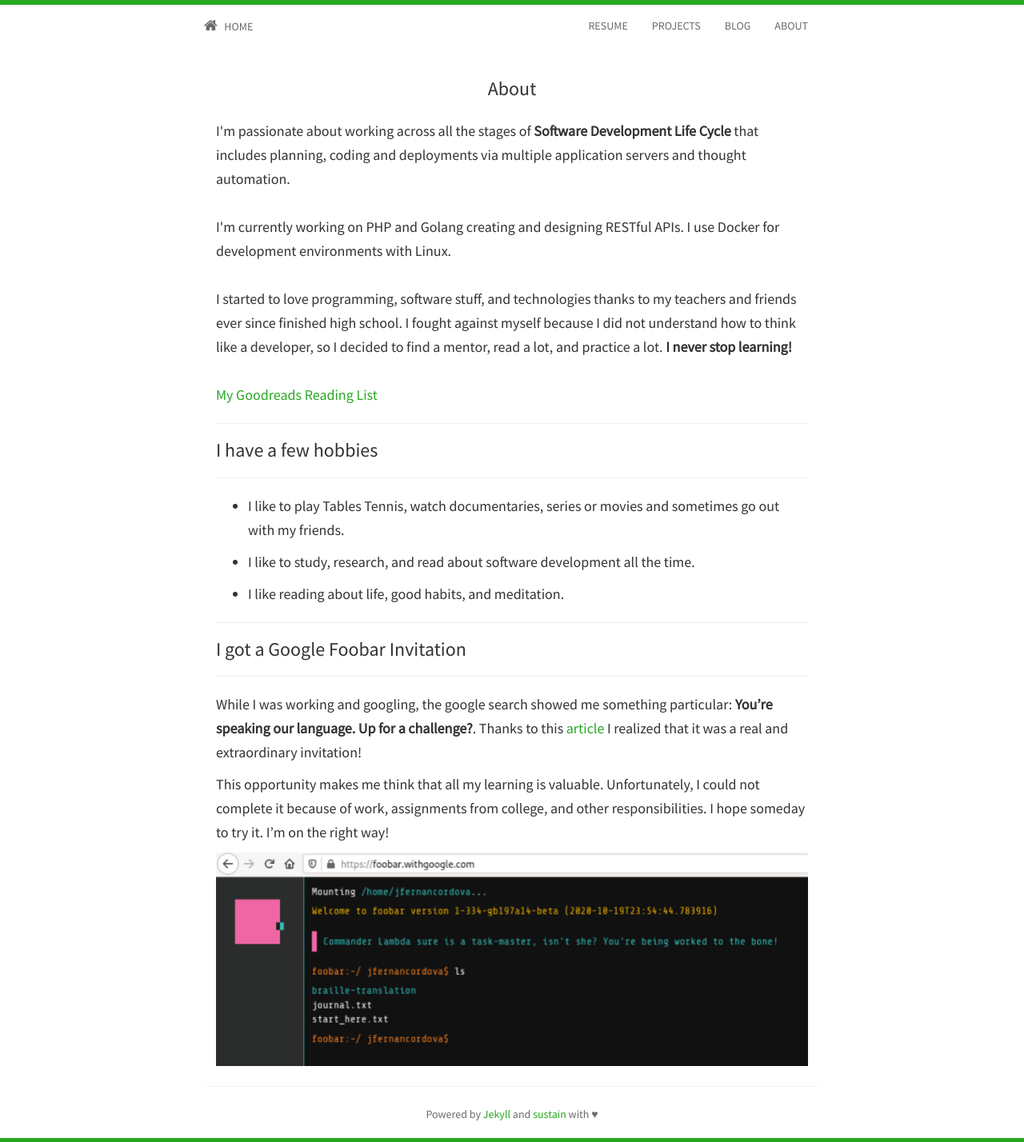
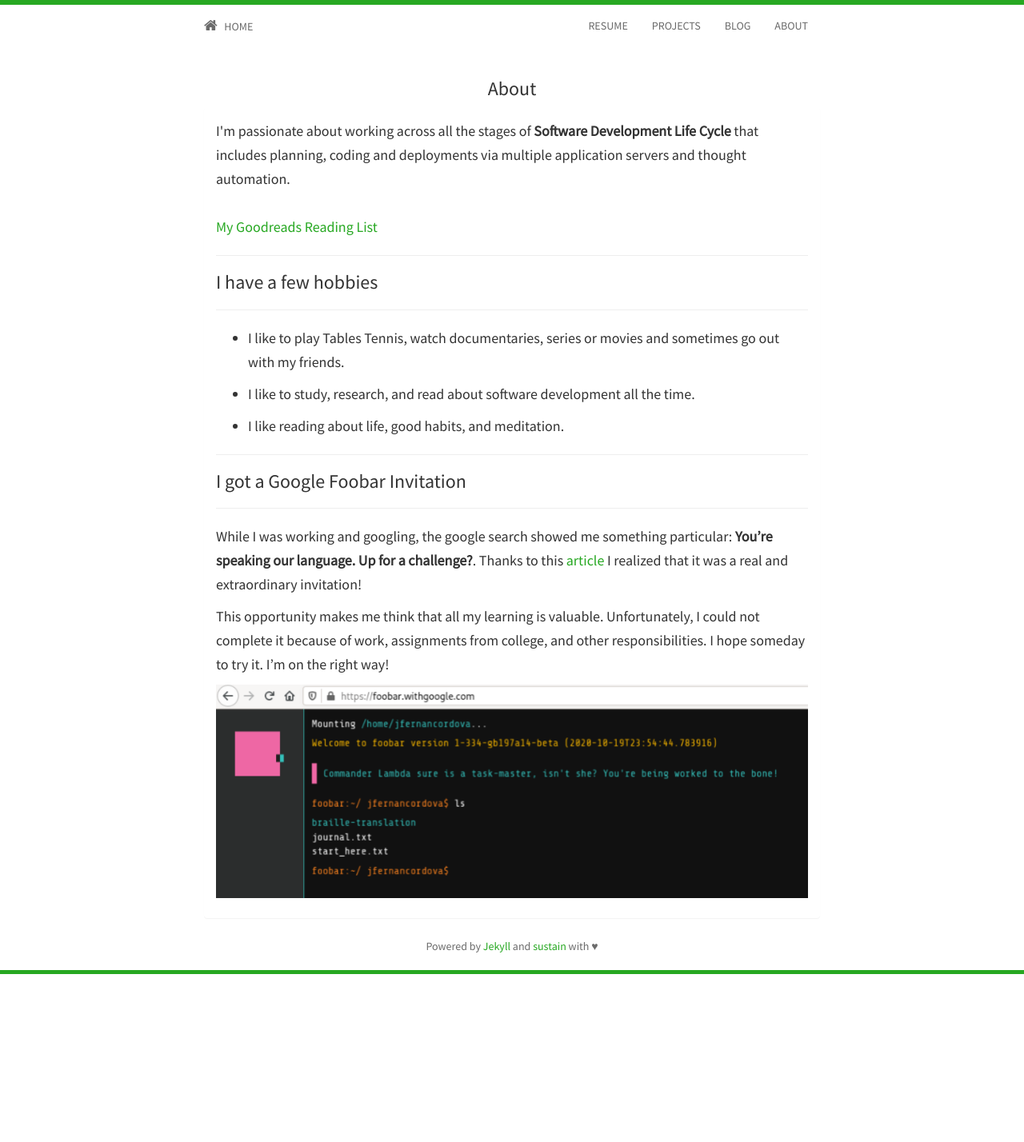
Before and after one commit to jfernancordova/jfernancordova.github.io, a Jekyll site: the page built from about.html, in a window 1280 px wide. Shown: the whole page at 80% size. Built offline with Jekyll 4.4.1, drawn with Linux system fonts in a browser that asks for light colours; nearby versions of some CDN libraries; after the commit the page ends 1218 px from its top, so only the background shows below that.

Commit message:
Update about.html

```diff
--- a/about.html
+++ b/about.html
@@ -12,14 +12,6 @@
                     I'm passionate about working across all the stages of <strong>Software Development Life
                     Cycle</strong> that includes planning, coding and deployments via multiple application servers
                     and thought automation.
-                    <br/><br/>
-                    I'm currently working on PHP and Golang creating and designing RESTful APIs. I use Docker for
-                    development environments with Linux.
-                    <br/><br/>
-                    I started to love programming, software stuff,
-                    and technologies thanks to my teachers and friends ever since finished high school. I fought
-                    against myself because I did not understand how to think like a developer, so I decided to find a
-                    mentor, read a lot, and practice a lot. <strong> I never stop learning! </strong>
                     <br/><br/>
                     <p>
                         <a href="https://www.goodreads.com/review/list/116582849-jos-fernando-cordova?print=true&amp;ref=nav_mybooks&amp;view=covers&per_page=200">My
```
